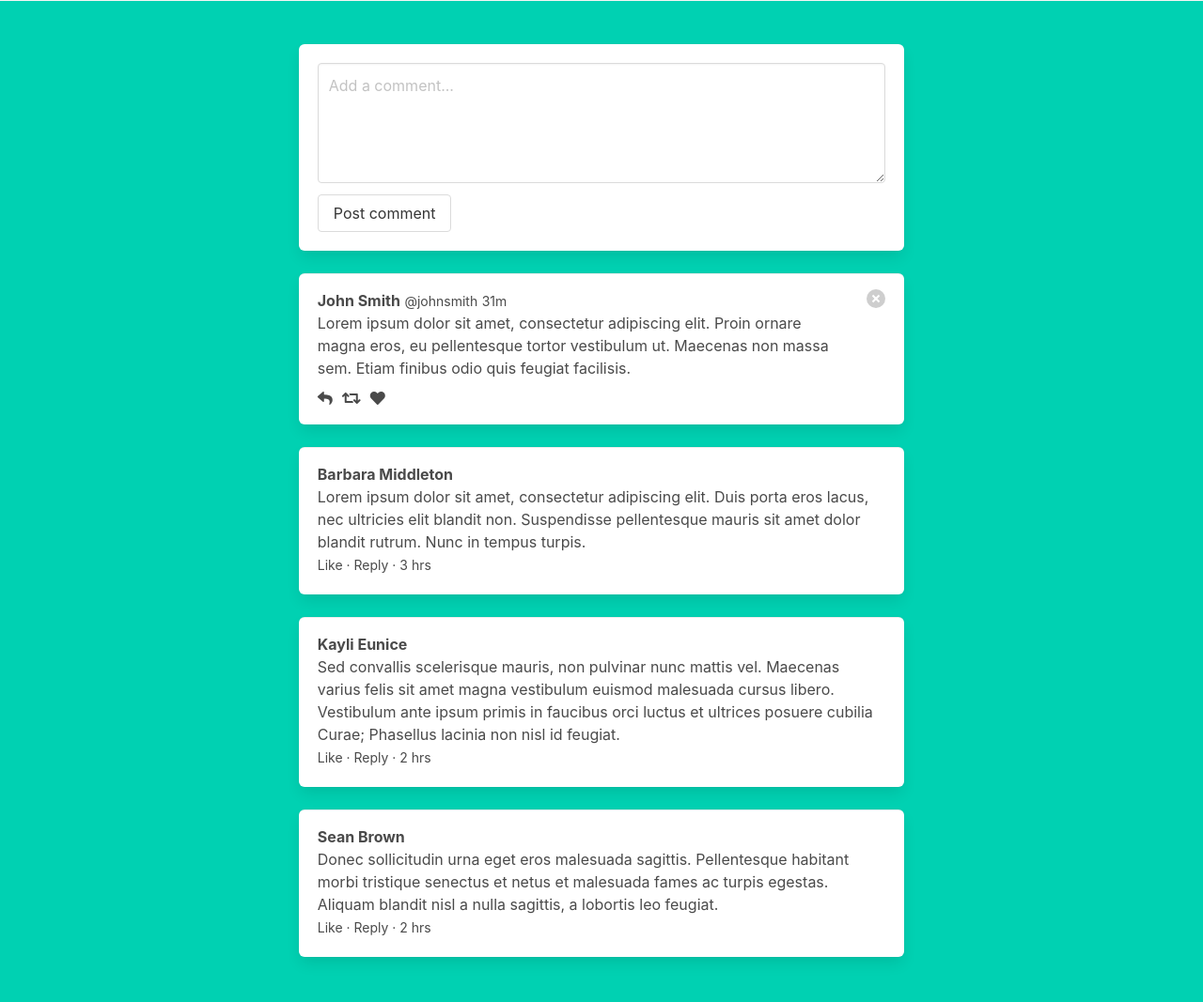
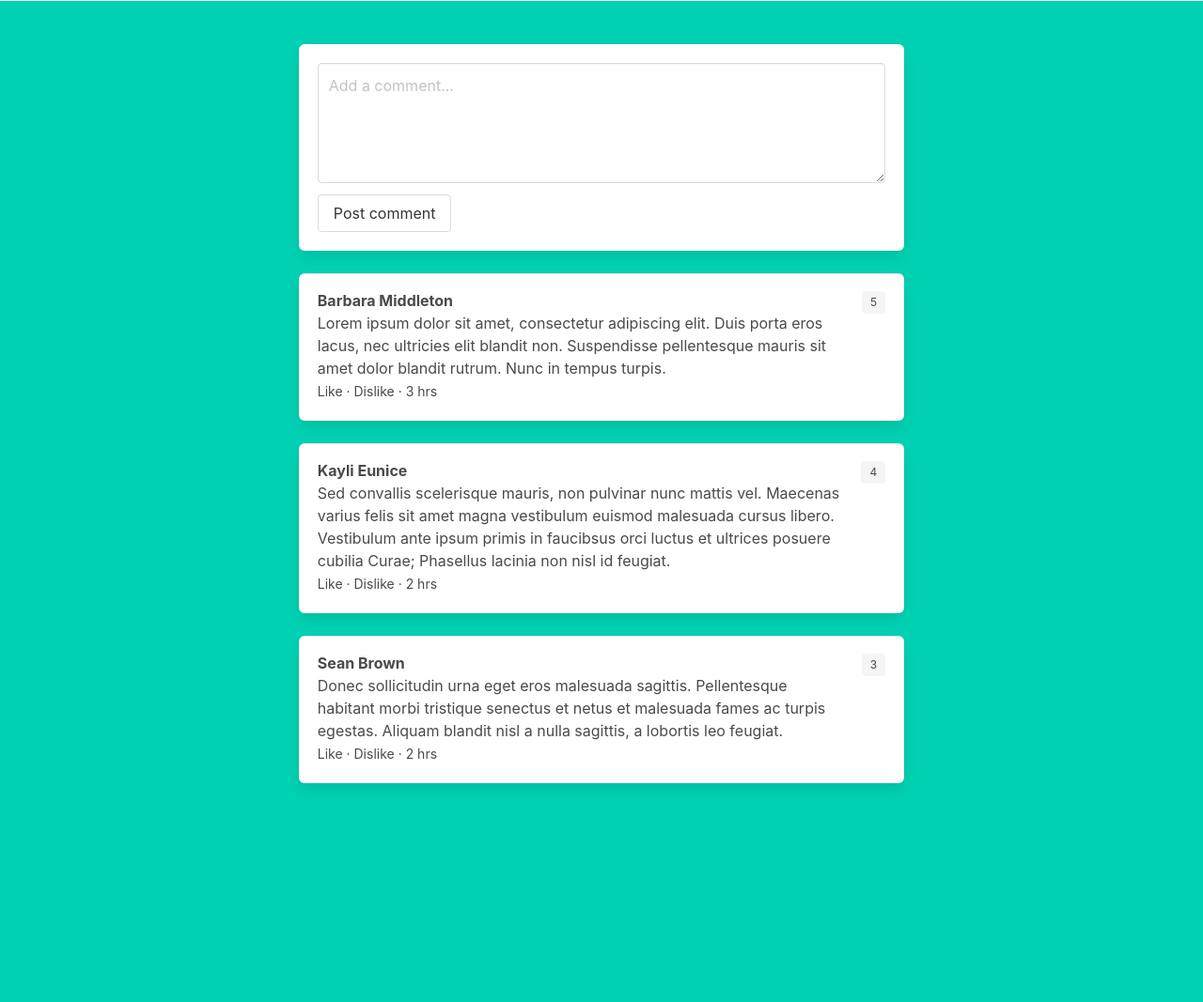
Before and after one commit to giraldiego/network, a Django app: page / in a window 1280 px wide. Shown: the part 73-1140 px from the top of the page at 94% size. After the commit the page ends 912 px from the top, so only its background shows below. Run offline with Django 3.2, Linux system fonts and the light colour scheme; some libraries are stand-ins or nearby versions.

Commit message:
Add likes counter to media element

```diff
--- a/network/templates/network/index.html
+++ b/network/templates/network/index.html
@@ -30,45 +30,6 @@
                     </div>
                 </article>
 
-                <!-- Standar Media Style -->
-                <article class="media box">
-                    <!-- <figure class="media-left">
-                            <p class="image is-64x64">
-                                <img src="https://bulma.io/images/placeholders/128x128.png">
-                            </p>
-                        </figure> -->
-                    <div class="media-content">
-                        <div class="content">
-                            <p>
-                                <strong>John Smith</strong> <small>@johnsmith</small> <small>31m</small>
-                                <br>
-                                Lorem ipsum dolor sit amet, consectetur adipiscing elit. Proin ornare magna
-                                eros, eu
-                                pellentesque tortor vestibulum ut. Maecenas non massa sem. Etiam finibus odio
-                                quis
-                                feugiat
-                                facilisis.
-                            </p>
-                        </div>
-                        <nav class="level is-mobile">
-                            <div class="level-left">
-                                <a class="level-item">
-                                    <span class="icon is-small"><i class="fas fa-reply"></i></span>
-                                </a>
-                                <a class="level-item">
-                                    <span class="icon is-small"><i class="fas fa-retweet"></i></span>
-                                </a>
-                                <a class="level-item">
-                                    <span class="icon is-small"><i class="fas fa-heart"></i></span>
-                                </a>
-                            </div>
-                        </nav>
-                    </div>
-                    <div class="media-right">
-                        <button class="delete"></button>
-                    </div>
-                </article>
-
                 <article class="media box">
                     <!-- <figure class="media-left">
                             <p class="image is-64x64">
@@ -79,6 +40,7 @@
                         <div class="content">
                             <p>
                                 <strong>Barbara Middleton</strong>
+
                                 <br>
                                 Lorem ipsum dolor sit amet, consectetur adipiscing elit. Duis porta eros lacus,
                                 nec
@@ -87,9 +49,13 @@
                                 rutrum.
                                 Nunc in tempus turpis.
                                 <br>
-                                <small><a>Like</a> · <a>Reply</a> · 3 hrs</small>
+                                <small><a>Like</a> · <a>Dislike</a> · 3 hrs</small>
                             </p>
                         </div>
+                    </div>
+                    <div class="media-right">
+                        <span class="tag is-small">5</span>
+                        <!-- <button class="delete"></button> -->
                     </div>
                 </article>
 
@@ -106,13 +72,17 @@
                                 <br>
                                 Sed convallis scelerisque mauris, non pulvinar nunc mattis vel. Maecenas varius
                                 felis sit amet magna vestibulum euismod malesuada cursus libero. Vestibulum ante
-                                ipsum primis in faucibus orci luctus et ultrices posuere cubilia Curae;
+                                ipsum primis in faucibsus orci luctus et ultrices posuere cubilia Curae;
                                 Phasellus
                                 lacinia non nisl id feugiat.
                                 <br>
-                                <small><a>Like</a> · <a>Reply</a> · 2 hrs</small>
+                                <small><a>Like</a> · <a>Dislike</a> · 2 hrs</small>
                             </p>
                         </div>
+                    </div>
+                    <div class="media-right">
+                        <span class="tag is-small">4</span>
+                        <!-- <button class="delete"></button> -->
                     </div>
                 </article>
 
@@ -133,9 +103,13 @@
                                 blandit
                                 nisl a nulla sagittis, a lobortis leo feugiat.
                                 <br>
-                                <small><a>Like</a> · <a>Reply</a> · 2 hrs</small>
+                                <small><a>Like</a> · <a>Dislike</a> · 2 hrs</small>
                             </p>
                         </div>
+                    </div>
+                    <div class="media-right">
+                        <span class="tag is-small">3</span>
+                        <!-- <button class="delete"></button> -->
                     </div>
                 </article>
             </div>
```
